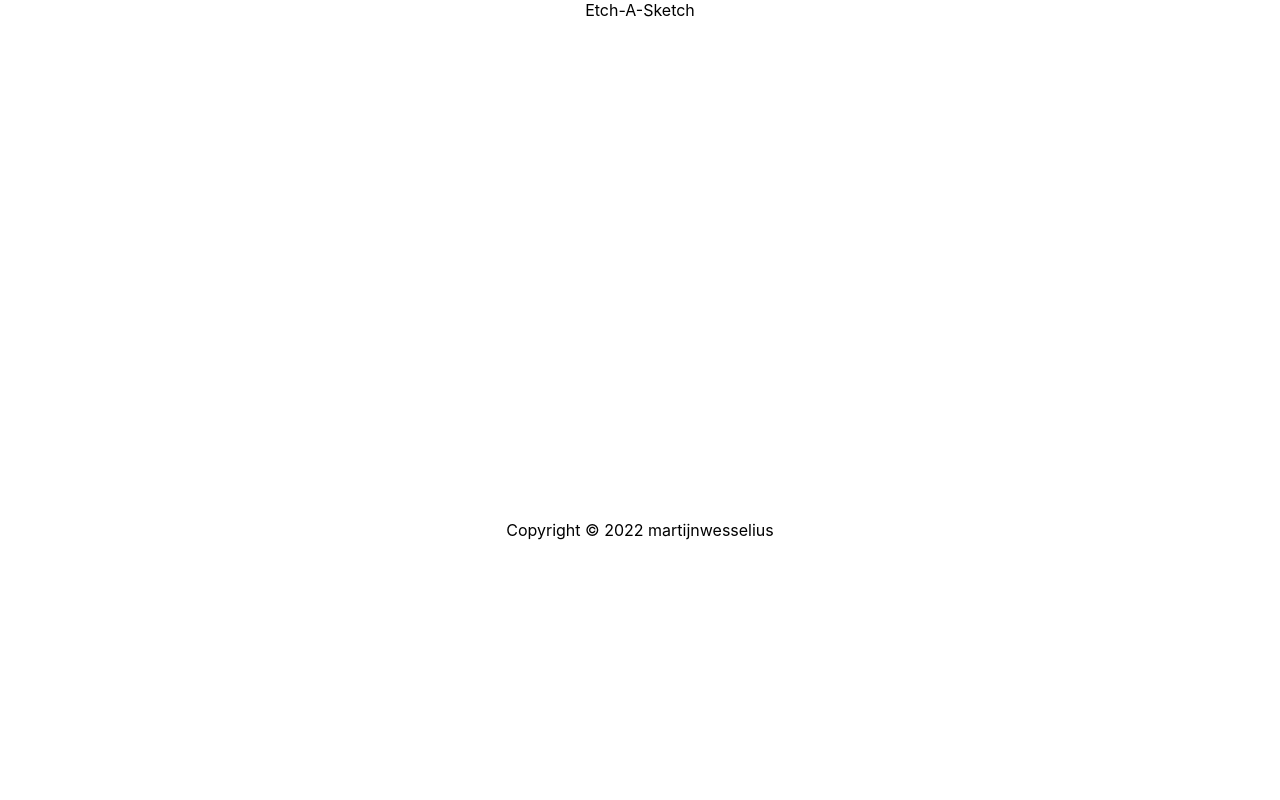
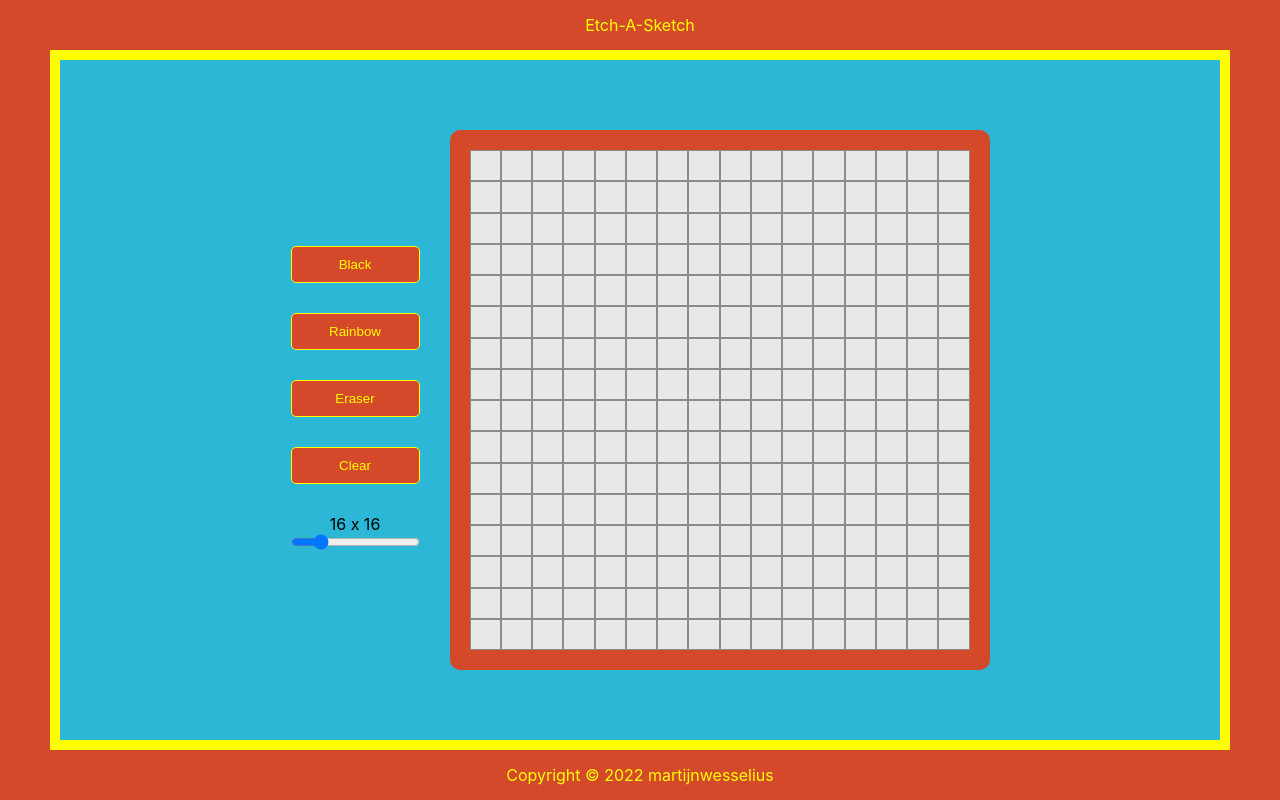
Before and after one commit to martijnwesselius/etch-a-sketch, a plain HTML site: page index.html in a window 1280 px wide. Drawn offline with Linux system fonts and the light colour scheme.

Commit message:
add ugly design and non-functioning controls

```diff
--- a/index.html
+++ b/index.html
@@ -4,8 +4,9 @@
     <meta charset="UTF-8">
     <meta http-equiv="X-UA-Compatible" content="IE=edge">
     <meta name="viewport" content="width=device-width, initial-scale=1.0">
+    <title>Document</title>
     <link rel="stylesheet" href="style.css">
-    <title>Document</title>
+    <link rel="icon" href="etch_a_sketch.ico">
 </head>
 <body>
 
@@ -13,7 +14,17 @@
         Etch-A-Sketch
     </header>
 
-    <div class="conten">
+    <div class="content">
+        <div id="controls">
+            <button id="black-button">Black</button>
+            <button id="rainbow-button">Rainbow</button>
+            <button id="eraser-button">Eraser</button>
+            <button id="clear-button">Clear</button>
+            <div id="slider-container">
+                <p id="slider-value">16 x 16</p>
+                <input type="range" min="4" max="64" value="16" class="slider">
+            </div>
+        </div>
         <div id="grid"></div>
     </div>
 
--- a/script.js
+++ b/script.js
@@ -1,5 +1,5 @@
 const DEFAULT_SIZE = 16;
-const DEFAULT_COLOR = "red";
+const DEFAULT_COLOR = "orange";
 
 let currentColor = DEFAULT_COLOR;
 
--- a/style.css
+++ b/style.css
@@ -1,7 +1,11 @@
 :root {
-    --dark_gray: ;
-    --light_gray: ;
-    --lighter_gray: ;
+    --dark_gray: #5C5C5C;
+    --gray: #8B8B8B;
+    --light_gray: #B9B9B9;
+    --lighter_gray: #E8E8E8;
+    --sketchpad_red: #D5492B;
+    --background-blue: #2BB7D5;
+    --logo-yellow: yellow;
 }
 
 * {
@@ -9,8 +13,12 @@
     margin: 0;
 }
 
-body {
+html, body {
     font-family: -apple-system, BlinkMacSystemFont, 'Segoe UI', Roboto, Oxygen, Ubuntu, Cantarell, 'Open Sans', 'Helvetica Neue', sans-serif;
+    display: flex;
+    flex-direction: column;
+    height: 100%;
+    background-color: var(--sketchpad_red);
 }
 
 header,
@@ -18,6 +26,13 @@ footer {
     display: flex;
     justify-content: space-around;
     align-items: center;
+    height: 50px;
+    color: var(--logo-yellow);
+    background-color: var(--sketchpad_red);
+}
+
+footer {
+    margin-top: auto;
 }
 
 .content {
@@ -25,15 +40,44 @@ footer {
     display: flex;
     justify-content: center;
     align-items: center;
+    gap: 30px;
+    background-color: var(--background-blue);
+    border: 10px solid yellow;
+    margin: 0 50px;
 }
+
+#controls {
+    display: flex;
+    flex-direction: column;
+    justify-content: space-around;
+    gap: 30px;
+}
+
+button {
+    color: var(--logo-yellow);
+    background-color: var(--sketchpad_red);
+    border: 1px solid;
+    border-radius: 5px;
+    padding: 10px;
+}
+
+#slider-value {
+    text-align: center;
+}
+
+
 
 #grid {
     display: grid;
     height: 500px;
     width: 500px;
+    border: 20px solid var(--sketchpad_red);
+    border-radius: 10px;
 }
 
-.grid-elemt {
+.grid-element {
     /* to prevent user from selecting grid elements when sketching */
     user-select: none;
+    border: 1px solid var(--gray);
+    background-color: var(--lighter_gray);
 }
```
Also changed, not shown: etch_a_sketch.ico (added).
